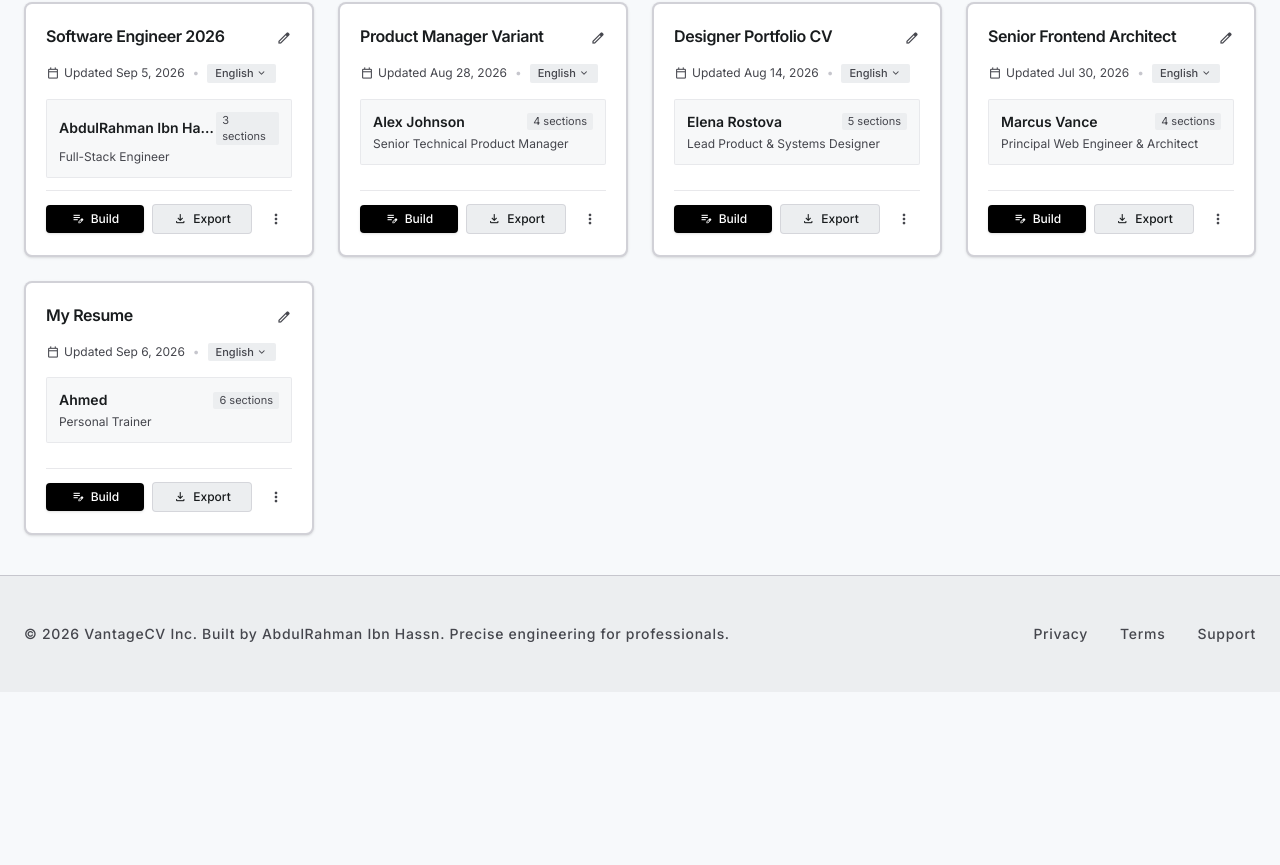
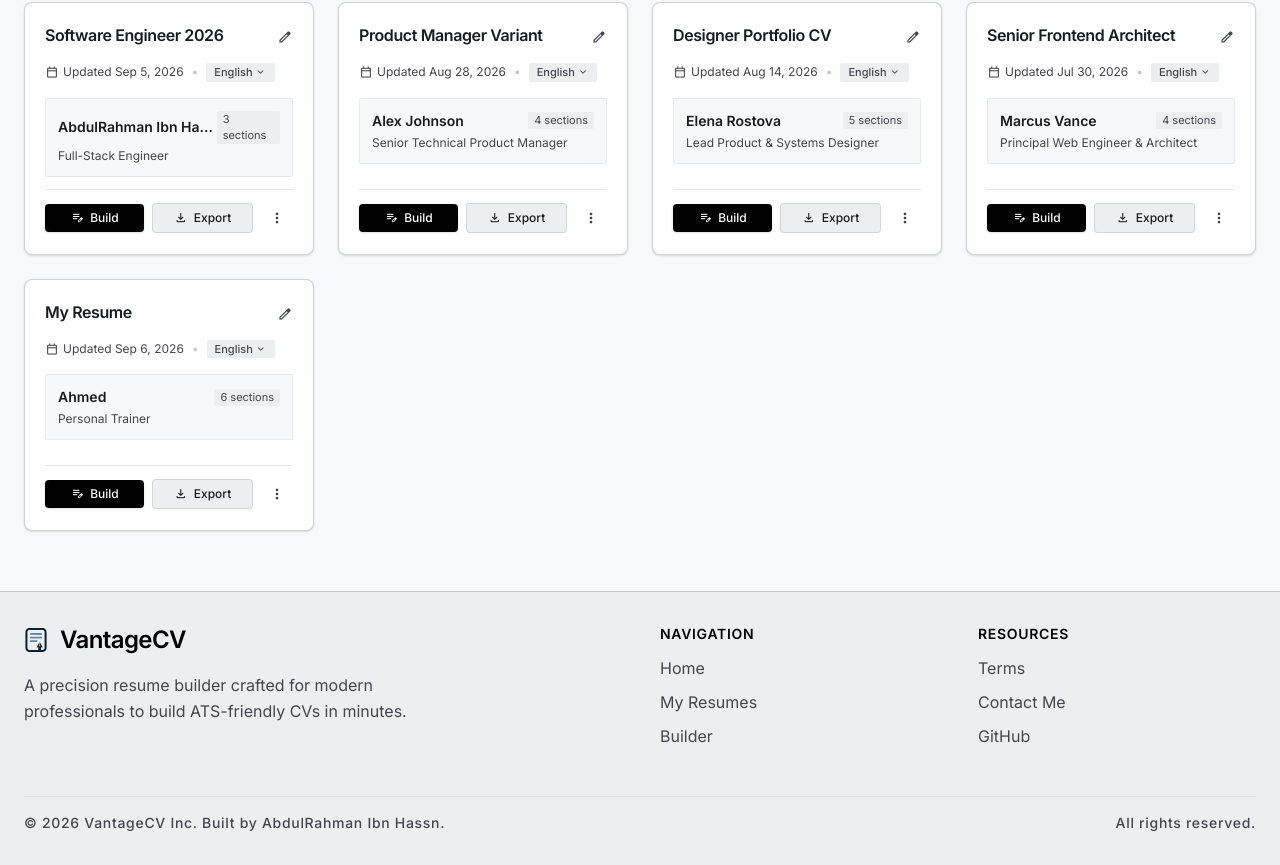
Before and after one commit to AbdulRhmanHS/VantageCV, a React (Vite) app: page /resumes in a window 1280 px wide. Shown: the part 209-1074 px from the top of the page. Before the commit the page ends 901 px from the top, so only its background shows below. Built offline with nearby package versions, Linux system fonts and the light colour scheme.

Commit message:
Change the footer layout and content, and make the resume main content take full screen height

```diff
--- a/src/components/Layout/Footer.jsx
+++ b/src/components/Layout/Footer.jsx
@@ -1,22 +1,90 @@
+// TODO: Make links for Home, My Resumes, Builder, and Github repo
+// TODO: Make a Terms page
+// TODO: Make a contact me page (or make the link lead to any email)
+
 export default function Footer() {
   return (
-    <footer className="w-full bg-surface-container py-12 border-t border-outline-variant">
-      <div className="max-w-max-width-desktop mx-auto px-6 flex flex-col md:flex-row justify-between items-center gap-6 text-on-surface-variant text-label-md">
-        <span className="">
-          © 2026 VantageCV Inc. Built by AbdulRahman Ibn Hassn. Precise
-          engineering for professionals.
+    <footer className="w-full bg-surface-container border-t border-outline-variant py-4">
+      <div className="max-w-max-width-desktop mx-auto px-6 py-4">
+        <div className="grid grid-cols-1 md:grid-cols-12 gap-10 pb-12 border-b border-outline-variant/40">
+          <div className="md:col-span-6 flex flex-col items-start gap-4">
+            <div className="flex items-center gap-3">
+              <img
+                alt="VantageCV Logo"
+                className="h-6 w-auto object-contain"
+                src="/src/assets/main_logo.svg"
+              />
+              <span className="text-headline-md font-headline-md tracking-tight text-primary">
+                VantageCV
               </span>
-        <nav className="flex gap-8">
-          <a className="hover:text-on-surface" href="#">
-            Privacy
+            </div>
+            <p className="text-body-md font-body-md text-on-surface-variant max-w-md leading-relaxed">
+              A precision resume builder crafted for modern professionals to
+              build ATS-friendly CVs in minutes.
+            </p>
+          </div>
+          <div className="md:col-span-3 flex flex-col gap-3">
+            <span className="text-label-md font-label-md uppercase tracking-wider text-primary font-semibold">
+              Navigation
+            </span>
+            <nav className="flex flex-col gap-2.5">
+              <a
+                className="text-body-md text-on-surface-variant hover:text-secondary transition-colors"
+                data-path="home"
+                href="#"
+              >
+                Home
               </a>
-          <a className="hover:text-on-surface" href="#">
+              <a
+                className="text-body-md text-on-surface-variant hover:text-secondary transition-colors"
+                data-path="my-resumes"
+                href="#"
+              >
+                My Resumes
+              </a>
+              <a
+                className="text-body-md text-on-surface-variant hover:text-secondary transition-colors"
+                data-path="builder"
+                href="#"
+              >
+                Builder
+              </a>
+            </nav>
+          </div>
+          <div className="md:col-span-3 flex flex-col gap-3">
+            <span className="text-label-md font-label-md uppercase tracking-wider text-primary font-semibold">
+              Resources
+            </span>
+            <nav className="flex flex-col gap-2.5">
+              <a
+                className="text-body-md text-on-surface-variant hover:text-secondary transition-colors"
+                href="#"
+              >
                 Terms
               </a>
-          <a className="hover:text-on-surface" href="#">
-            Support
+              <a
+                className="text-body-md text-on-surface-variant hover:text-secondary transition-colors"
+                href="mailto:contact@vantagecv.com"
+              >
+                Contact Me
+              </a>
+              <a
+                className="text-body-md text-on-surface-variant hover:text-secondary transition-colors inline-flex items-center gap-1.5"
+                href="https://github.com"
+                rel="noreferrer"
+                target="_blank"
+              >
+                GitHub
               </a>
             </nav>
+          </div>
+        </div>
+        <div className="flex flex-col sm:flex-row items-center justify-between gap-4 text-label-md text-on-surface-variant pt-4">
+          <p className="">
+            © 2026 VantageCV Inc. Built by AbdulRahman Ibn Hassn.
+          </p>
+          <p className="">All rights reserved.</p>
+        </div>
       </div>
     </footer>
   );
--- a/src/components/Layout/Header.jsx
+++ b/src/components/Layout/Header.jsx
@@ -10,8 +10,8 @@ export default function Header() {
           <Link to="/" className="flex items-center gap-3">
             <img
               alt="ResumeFlow Logo"
-              className="h-8 w-auto object-contain"
-              src="https://lh3.googleusercontent.com/aida-public/AB6AXuA__yS96uo1QrPErR11rs4PhYPjAR_zLeEr1Rz3T6z6-aCv8PBlXa5OAjDWMtmRSLBg0Bj6Gxlo1LhMgBDNcXNODEiDRZqmj-9wF5waPGUeYC4SArre4_tsk6h-3Z-OoS4osyWgaBBtrzwzPXKpx2apW5qIuef9VROXXNvTNC7vQthCQejZRy27PY60ufnIwEiddX23hqSTrnZiY7JjM0yUPX3JY6EYvOOky6ojbdyNX2qpJvZ1owCz"
+              className="h-6 w-auto object-contain"
+              src="/src/assets/main_logo.svg"
             />
             <span className="text-headline-md font-headline-md tracking-tight text-primary">
               VantageCV
--- a/src/components/MyResumes/CreateResumesH.jsx
+++ b/src/components/MyResumes/CreateResumesH.jsx
@@ -1,3 +1,7 @@
+// TODO: Make the Create New button show a pop up to fill the initial data of the CV
+// TODO: Attach the span element to the total number of resume cards
+// TODO: Add an import button, and make it functional
+
 export default function CreateResumesH() {
   return (
     <div className="flex flex-col xs:flex-row xs:items-center justify-between gap-4 border-b border-outline-variant/40 pb-5">
--- a/src/components/MyResumes/ResumeCard.jsx
+++ b/src/components/MyResumes/ResumeCard.jsx
@@ -1,7 +1,18 @@
+// TODO: Attach the cards to the resume data in the builder
+// TODO: Make the pen icon rename the title of the CV
+// TODO: Make the lastEdit record date with any edit made
+// TODO: Make the build button functional open the builder with the current CV data
+// TODO: Make an active state on last opened CV by changing the border color to bg-secondary and adding active an span indicator
+// TODO: Make the language dropdown menu functional
+// TODO: Make the export button functional by exporting as a PDF
+// TODO: Make an option for exporting as JSON to be able to import it later
+// TODO: Make the 3 dot button work by showing another menu which has the delete option
+// TODO: Make the delete functional
+
 export default function ResumeCard({ title, lastEdit, name, job, sections }) {
   return (
-    <div class="flex flex-col bg-surface-container-lowest rounded-xl border-2 border-outline-variant/80 shadow-sm overflow-hidden h-full transition-all hover:shadow-md relative">
-      <div className="p-5 flex flex-col flex-grow">
+    <div class="flex flex-col bg-surface-container-lowest rounded-xl border border-outline-variant/80 shadow-sm overflow-hidden h-full transition-all hover:shadow-md hover:border-outline-variant relative">
+      <div className="p-5 flex flex-col grow">
         <div className="flex items-start justify-between gap-2 mb-2">
           <h3
             className="font-semibold text-base text-on-surface tracking-tight truncate flex-1"
--- a/src/pages/MyResumes.jsx
+++ b/src/pages/MyResumes.jsx
@@ -3,7 +3,7 @@ import ResumeCard from "../components/MyResumes/ResumeCard";
 
 export default function MyResumes() {
   return (
-    <main className="w-full h-full pt-16">
+    <main className="w-full min-h-screen pt-16">
       <div className="max-w-max-width-desktop mx-auto w-full grow flex flex-col gap-6 p-6 py-10">
         <CreateResumesH />
         <div className="grid grid-cols-1 sm:grid-cols-2 lg:grid-cols-3 xl:grid-cols-4 gap-6 auto-rows-fr">
```
Lines whose indentation alone changed are shown as unchanged.
